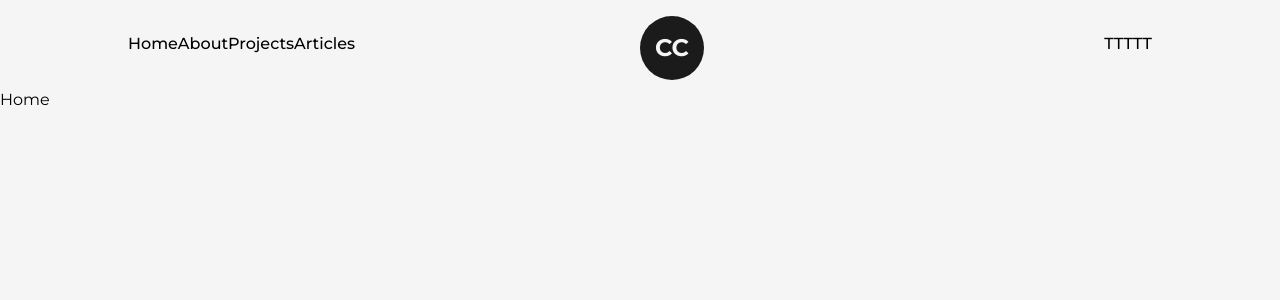
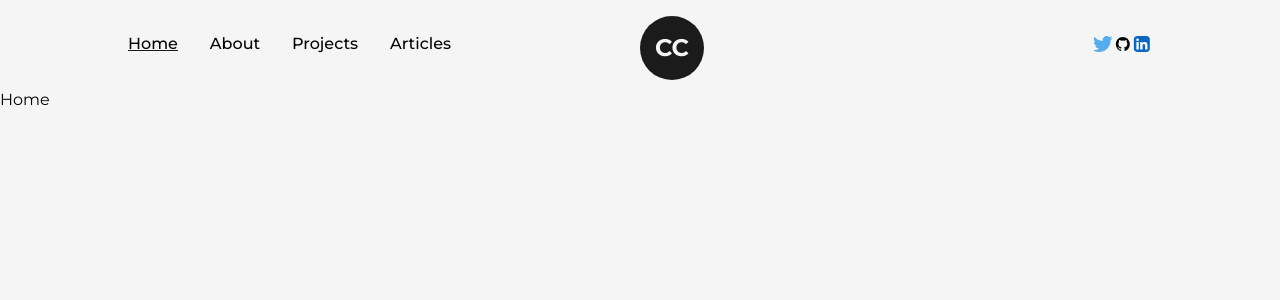
Before and after one commit to lacegiovanni17/Nextjs-dev-Portfolio, a Next.js app: page / in a window 1280 px wide. Shown: the top 300 px of the page. Built offline with nearby package versions, Linux system fonts and the light colour scheme.

Commit message:
added new feat to navbar

```diff
--- /dev/null
+++ b/src/components/Icons.js
@@ -0,0 +1,61 @@
+const TwitterIcon = ({className, ...rest}) => (
+  <svg
+    xmlns="http://www.w3.org/2000/svg"
+    width="1.23em"
+    height="1em"
+    viewBox="0 0 256 209"
+    className={`w-full h-auto ${className}`}
+    {...rest}
+  >
+    <path fill="rgba(255, 255, 255, 0)" d="M0 0h256v209H0z" />
+    <path
+      fill="#55acee"
+      d="M256 25.45a105.04 105.04 0 0 1-30.166 8.27c10.845-6.5 19.172-16.793 23.093-29.057a105.183 105.183 0 0 1-33.351 12.745C205.995 7.201 192.346.822 177.239.822c-29.006 0-52.523 23.516-52.523 52.52c0 4.117.465 8.125 1.36 11.97c-43.65-2.191-82.35-23.1-108.255-54.876c-4.52 7.757-7.11 16.78-7.11 26.404c0 18.222 9.273 34.297 23.365 43.716a52.312 52.312 0 0 1-23.79-6.57c-.003.22-.003.44-.003.661c0 25.447 18.104 46.675 42.13 51.5a52.592 52.592 0 0 1-23.718.9c6.683 20.866 26.08 36.05 49.062 36.475c-17.975 14.086-40.622 22.483-65.228 22.483c-4.24 0-8.42-.249-12.529-.734c23.243 14.902 50.85 23.597 80.51 23.597c96.607 0 149.434-80.031 149.434-149.435c0-2.278-.05-4.543-.152-6.795A106.748 106.748 0 0 0 256 25.45"
+    />
+  </svg>
+);
+
+
+
+const LinkedInIcon = ({ className, ...rest }) => (
+  <svg
+    xmlns="http://www.w3.org/2000/svg"
+    width="1.23em"
+    height="1em"
+    viewBox="0 0 256 256"
+    className={`w-full h-auto ${className}`}
+    {...rest}
+  >
+    <path
+      fill="rgba(255, 255, 255, 0)"
+      d="M0 0h256v209H0z"
+    />
+    <g fill="none">
+      <rect width="256" height="256" fill="#fff" rx="60" />
+      <rect width="256" height="256" fill="#0A66C2" rx="60" />
+      <path
+        fill="#fff"
+        d="M184.715 217.685h29.27a4 4 0 0 0 4-3.999l.015-61.842c0-32.323-6.965-57.168-44.738-57.168c-14.359-.534-27.9 6.868-35.207 19.228a.32.32 0 0 1-.595-.161V101.66a4 4 0 0 0-4-4h-27.777a4 4 0 0 0-4 4v112.02a4 4 0 0 0 4 4h29.268a4 4 0 0 0 4-4v-55.373c0-15.657 2.97-30.82 22.381-30.82c19.135 0 19.383 17.916 19.383 31.834v54.364a4 4 0 0 0 4 4ZM38 59.627c0 11.865 9.767 21.627 21.632 21.627c11.862-.001 21.623-9.769 21.623-21.631C81.253 47.761 71.491 38 59.628 38C47.762 38 38 47.763 38 59.627Zm6.959 158.058h29.307a4 4 0 0 0 4-4V101.66a4 4 0 0 0-4-4H44.959a4 4 0 0 0-4 4v112.025a4 4 0 0 0 4 4Z"
+      />
+    </g>
+  </svg>
+);
+
+const GithubIcon = ({ className, ...rest }) => (
+  <svg
+    xmlns="http://www.w3.org/2000/svg"
+    width="1.23em"
+    height="1em"
+    viewBox="0 0 512 512"
+    className={`w-full h-auto ${className}`}
+    {...rest}
+  >
+    <path fill="rgba(255, 255, 255, 0)" d="M0 0h256v209H0z" />
+    <path
+      fill="currentColor"
+      d="M256 32C132.3 32 32 134.9 32 261.7c0 101.5 64.2 187.5 153.2 217.9a17.56 17.56 0 0 0 3.8.4c8.3 0 11.5-6.1 11.5-11.4c0-5.5-.2-19.9-.3-39.1a102.4 102.4 0 0 1-22.6 2.7c-43.1 0-52.9-33.5-52.9-33.5c-10.2-26.5-24.9-33.6-24.9-33.6c-19.5-13.7-.1-14.1 1.4-14.1h.1c22.5 2 34.3 23.8 34.3 23.8c11.2 19.6 26.2 25.1 39.6 25.1a63 63 0 0 0 25.6-6c2-14.8 7.8-24.9 14.2-30.7c-49.7-5.8-102-25.5-102-113.5c0-25.1 8.7-45.6 23-61.6c-2.3-5.8-10-29.2 2.2-60.8a18.64 18.64 0 0 1 5-.5c8.1 0 26.4 3.1 56.6 24.1a208.21 208.21 0 0 1 112.2 0c30.2-21 48.5-24.1 56.6-24.1a18.64 18.64 0 0 1 5 .5c12.2 31.6 4.5 55 2.2 60.8c14.3 16.1 23 36.6 23 61.6c0 88.2-52.4 107.6-102.3 113.3c8 7.1 15.2 21.1 15.2 42.5c0 30.7-.3 55.5-.3 63c0 5.4 3.1 11.5 11.4 11.5a19.35 19.35 0 0 0 4-.4C415.9 449.2 480 363.1 480 261.7C480 134.9 379.7 32 256 32Z"
+    />
+  </svg>
+);
+
+export { TwitterIcon, LinkedInIcon, GithubIcon };
--- a/src/components/NavBar.js
+++ b/src/components/NavBar.js
@@ -1,39 +1,54 @@
-import Link from 'next/link'
-import React from 'react'
-import Logo from './Logo';
+import Link from "next/link";
+import React from "react";
+import Logo from "./Logo";
+import { useRouter } from "next/router";
+import { TwitterIcon, LinkedInIcon, GithubIcon } from "./Icons";
 
+const CustomLink = ({ href, title, className = "" }) => {
+  const router = useRouter();
+  return (
+    <Link href={href} className={`${className} relative group`}>
+      {title}
+      <span
+        className={`h-[1px] inline-block bg-dark absolute left-0 - bottom-0.5 group-hover:w-full transition-[width] ease duration-300 ${
+          router.asPath === href ? "w-full" : "w-0"
+        }`}
+      >
+        &nbsp;
+      </span>
+    </Link>
+  );
+};
 const NavBar = () => {
   return (
     <header className="w-full px-32 py-8 font-medium flex items-center justify-between">
       <nav>
-        <Link href="/">Home</Link>
-        <Link href="/about">About</Link>
-        <Link href="/projects">Projects</Link>
-        <Link href="/articles">Articles</Link>
+        <CustomLink href="/" title="Home" className="mr-4" />
+        <CustomLink href="/about" title="About" className="mx-4" />
+        <CustomLink href="/projects" title="Projects" className="mx-4" />
+        <CustomLink href="/articles" title="Articles" className="ml-4" />
       </nav>
 
-      <nav>
-        <Link href="/" target={"_blank"}>
-          T
+      <nav className="flex items-center justify-center flex-wrap">
+        <Link href="https://twitter.com/ChidikeC" target={"_blank"}>
+          <TwitterIcon />
         </Link>
-        <Link href="/" target={"_blank"}>
-          T
+        <Link href="https://github.com/lacegiovanni17" target={"_blank"}>
+          <GithubIcon />
         </Link>
-        <Link href="/" target={"_blank"}>
-          T
-        </Link>
-        <Link href="/" target={"_blank"}>
-          T
-        </Link>
-        <Link href="/" target={"_blank"}>
-          T
+        <Link
+          href="https://www.linkedin.com/in/chidike-chizoba-25628a40/"
+          target={"_blank"}
+        >
+          <LinkedInIcon />
         </Link>
       </nav>
-      <div className='absolute left-[50%] top-2 translate-x-[-50% ]'>
+
+      <div className="absolute left-[50%] top-2 translate-x-[-50% ]">
         <Logo />
       </div>
     </header>
   );
-}
+};
 
-export default NavBar
+export default NavBar;
```
